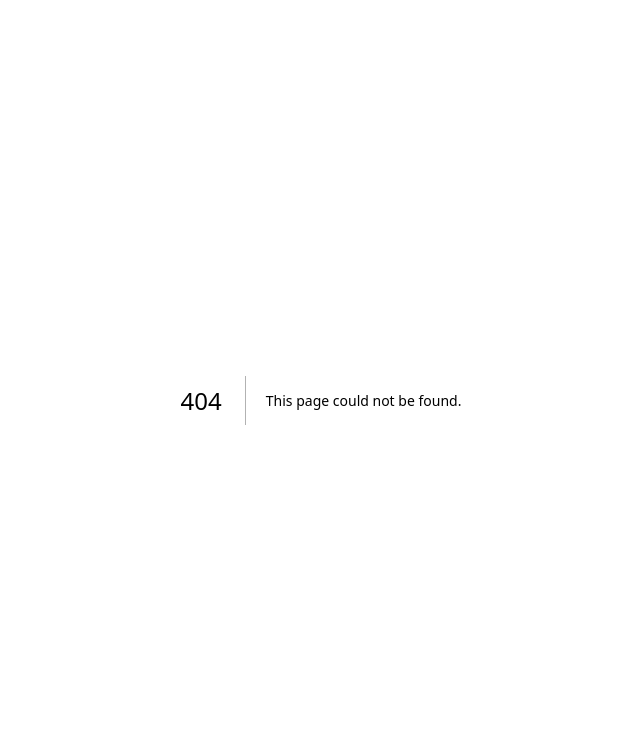
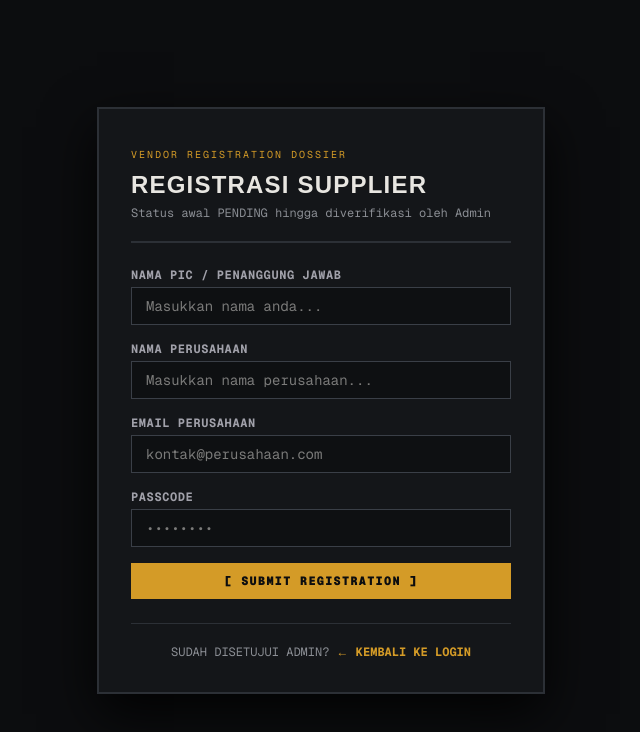
Before and after one commit to DaffaAth/Final-Lab-Web, a Next.js app: page /register in a window 1280 px wide. Before the commit this address had no page. Shown: the top 732 px of the page, without its empty margins (319-959 px from the left). Built offline with nearby package versions, Linux system fonts and the light colour scheme; no server answers.

Commit message:
Feat: Menambahkan halaman registrasi

```diff
--- /dev/null
+++ b/src/app/register/page.js
@@ -0,0 +1,108 @@
+'use client';
+
+import { useActionState } from 'react';
+import { registerSupplierAction } from '@/app/actions/auth';
+import Link from 'next/link';
+
+export default function RegisterPage() {
+  const [state, formAction, isPending] = useActionState(registerSupplierAction, null);
+
+  return (
+    <div className="min-h-screen flex items-center justify-center bg-[#0c0d0f] p-4">
+      <div className="w-full max-w-md bg-[#141619] border-2 border-[#2c3036] shadow-[0_20px_50px_rgba(0,0,0,0.85)] p-8">
+        <div className="border-b-2 border-[#2c3036] pb-5 mb-6">
+          <span className="text-[10px] font-mono uppercase tracking-[0.2em] text-[#d49b27]">
+            VENDOR REGISTRATION DOSSIER
+          </span>
+          <h1 className="text-2xl font-black uppercase tracking-wider text-[#e8e6e1] mt-1">
+            REGISTRASI SUPPLIER
+          </h1>
+          <p className="text-xs font-mono text-[#8b8e94] mt-1">
+            Status awal PENDING hingga diverifikasi oleh Admin
+          </p>
+        </div>
+
+        {state?.error && (
+          <div className="mb-4 p-3 bg-[#3b1214] border-l-4 border-[#dc2626] text-[#fca5a5] text-xs font-mono">
+            {state.error}
+          </div>
+        )}
+
+        {state?.success && (
+          <div className="mb-4 p-3 bg-[#1e2b18] border-l-4 border-[#6c804b] text-[#bef264] text-xs font-mono">
+            {state.success}
+          </div>
+        )}
+
+        <form action={formAction} className="space-y-4">
+          <div>
+            <label className="block text-xs font-mono font-bold uppercase tracking-wider text-[#a1a1aa] mb-1">
+              NAMA PIC / PENANGGUNG JAWAB
+            </label>
+            <input
+              type="text"
+              name="username"
+              required
+              placeholder="Masukkan nama anda..."
+              className="w-full px-3.5 py-2 bg-[#0e1012] border border-[#3a3f47] text-[#e8e6e1] text-sm font-mono focus:outline-none focus:border-[#d49b27]"
+            />
+          </div>
+
+          <div>
+            <label className="block text-xs font-mono font-bold uppercase tracking-wider text-[#a1a1aa] mb-1">
+              NAMA PERUSAHAAN
+            </label>
+            <input
+              type="text"
+              name="company_name"
+              required
+              placeholder="Masukkan nama perusahaan..."
+              className="w-full px-3.5 py-2 bg-[#0e1012] border border-[#3a3f47] text-[#e8e6e1] text-sm font-mono focus:outline-none focus:border-[#d49b27]"
+            />
+          </div>
+
+          <div>
+            <label className="block text-xs font-mono font-bold uppercase tracking-wider text-[#a1a1aa] mb-1">
+              EMAIL PERUSAHAAN
+            </label>
+            <input
+              type="email"
+              name="email"
+              required
+              placeholder="kontak@perusahaan.com"
+              className="w-full px-3.5 py-2 bg-[#0e1012] border border-[#3a3f47] text-[#e8e6e1] text-sm font-mono focus:outline-none focus:border-[#d49b27]"
+            />
+          </div>
+
+          <div>
+            <label className="block text-xs font-mono font-bold uppercase tracking-wider text-[#a1a1aa] mb-1">
+              PASSCODE
+            </label>
+            <input
+              type="password"
+              name="password"
+              required
+              placeholder="••••••••"
+              className="w-full px-3.5 py-2 bg-[#0e1012] border border-[#3a3f47] text-[#e8e6e1] text-sm font-mono focus:outline-none focus:border-[#d49b27]"
+            />
+          </div>
+
+          <button
+            type="submit"
+            disabled={isPending}
+            className="w-full py-2.5 bg-[#d49b27] hover:bg-[#e0a934] text-[#0c0d0f] font-mono font-black text-xs uppercase tracking-widest transition disabled:opacity-50"
+          >
+            {isPending ? 'TRANSMITTING...' : '[ SUBMIT REGISTRATION ]'}
+          </button>
+        </form>
+
+        <div className="mt-6 pt-5 border-t border-[#2c3036] text-center text-xs font-mono text-[#8b8e94]">
+          SUDAH DISETUJUI ADMIN?{' '}
+          <Link href="/login" className="text-[#d49b27] font-bold uppercase hover:underline">
+            ← KEMBALI KE LOGIN
+          </Link>
+        </div>
+      </div>
+    </div>
+  );
+}
```
